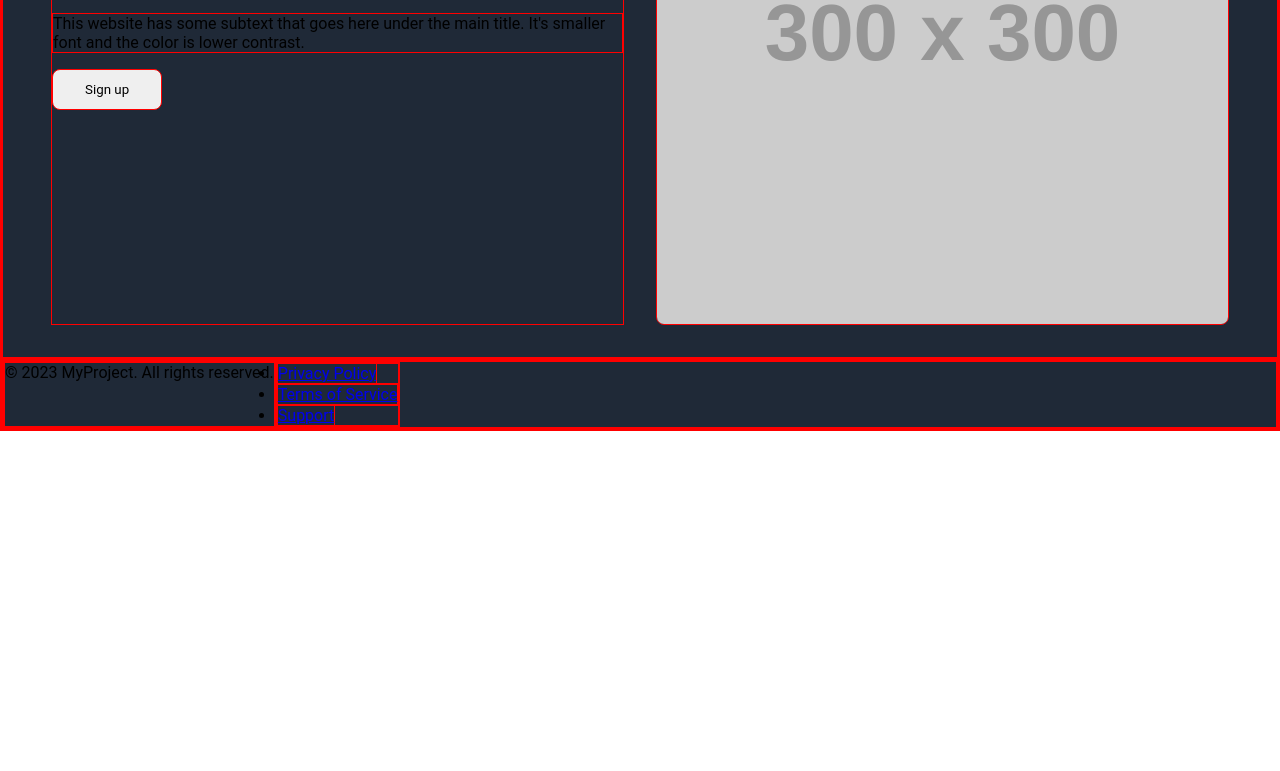
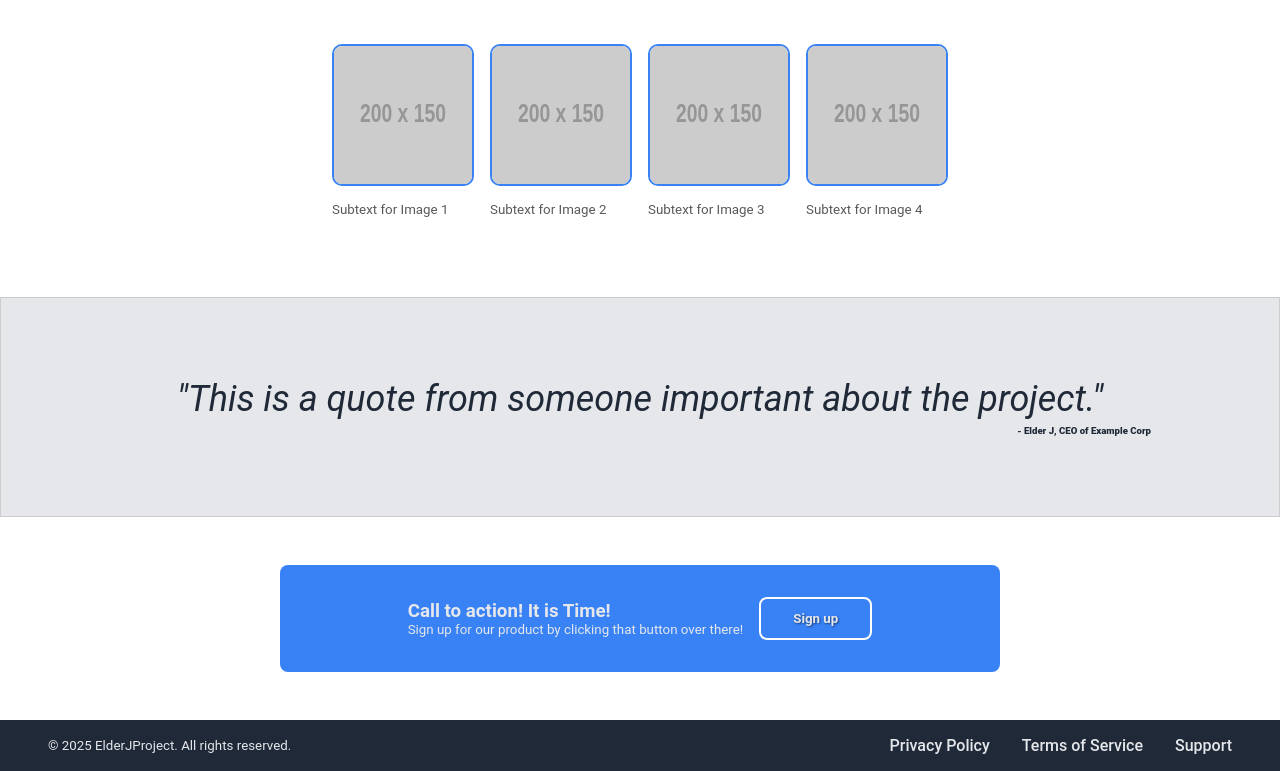
Before and after one commit to Johnayo15/Project-landing-page, a plain HTML site: page index.html in a window 1280 px wide. Shown: the part 345-1116 px from the top of the page. Before the commit the page ends 800 px from the top, so only its background shows below. Drawn offline with Linux system fonts and the light colour scheme; placeholder pictures from the web are drawn by us.

Commit message:
Completed the Landing page project for Odin's Project

```diff
--- a/index.html
+++ b/index.html
@@ -19,25 +19,64 @@
     </header>
     <section class="hero">
       <div class="hero-content">
-        <h1>This website is awesome</h1>
+        <h1 class="h1-text">This website is awesome</h1>
         <p class="hero-secondary">
           This website has some subtext that goes here under the main title.
           It's smaller font and the color is lower contrast.
         </p>
-        <button class="hero-button">Sign up</button>
+        <button class="hero-button button">Sign up</button>
       </div>
 
       <!-- This could be an actual image or placeholder -->
-      <img
-        src="https://via.placeholder.com/300"
-        alt="Placeholder image"
-        class="hero-image"
-      />
+      <!-- <div class="hero-img">
+        <img
+          src="https://via.placeholder.com/300"
+          alt="Placeholder image"
+          class="hero-image"
+        />
+      </div>-->
+      <div class="image-placeholder">Place holder for Image</div>
     </section>
-    <section class="quote.section"></section>
+    <section>
+      <h2 class="information-header-text">Some Random Information</h2>
+      <div class="cards-container">
+        <div class="card">
+          <img src="https://via.placeholder.com/200x150" alt="Image 1" />
+          <p class="subtext">Subtext for Image 1</p>
+        </div>
+        <div class="card">
+          <img src="https://via.placeholder.com/200x150" alt="Image 2" />
+          <p class="subtext">Subtext for Image 2</p>
+        </div>
+        <div class="card">
+          <img src="https://via.placeholder.com/200x150" alt="Image 3" />
+          <p class="subtext">Subtext for Image 3</p>
+        </div>
+        <div class="card">
+          <img src="https://via.placeholder.com/200x150" alt="Image 4" />
+          <p class="subtext">Subtext for Image 4</p>
+        </div>
+      </div>
+    </section>
+
+    <section class="quote-section">
+      <blockquote class="quote-text">
+        "This is a quote from someone important about the project."
+      </blockquote>
+      <p class="quote-author">- Elder J, CEO of Example Corp</p>
+    </section>
+    <section class="call-to-action-container">
+      <div class="call-to-action">
+        <div class="call-to-action-text">
+          <h3>Call to action! It is Time!</h3>
+          <p>Sign up for our product by clicking that button over there!</p>
+        </div>
+        <button class="button call-to-action-button">Sign up</button>
+      </div>
+    </section>
     <footer>
       <div class="footer-content">
-        <p>&copy; 2023 MyProject. All rights reserved.</p>
+        <p>&copy; 2025 ElderJProject. All rights reserved.</p>
         <ul class="footer-links">
           <li><a href="#privacy">Privacy Policy</a></li>
           <li><a href="#terms">Terms of Service</a></li>
--- a/styles.css
+++ b/styles.css
@@ -3,7 +3,8 @@
      margin: 0;
      padding: 0;
      font-family: Roboto, sans-serif;
-     border: 1px solid red;
+     color: #E5E7EB;
+
  }
 
  .navbar {
@@ -19,6 +20,16 @@
      /* For dropdowns/z-index */
      min-height: 60px;
      /* Better touch targets */
+ }
+
+
+ .h1-text {
+     font-weight: bolder;
+     font-size: xx-large;
+ }
+
+ p {
+     font-size: smaller;
  }
 
  .header-link {
@@ -64,29 +75,52 @@
 
  }
 
- .hero-image {
+ .image-placeholder {
+     display: flex;
+     flex: 1;
+     background-color: rgb(97,
+             88, 88);
+     justify-content: center;
+     align-items: center;
+     max-width: 100%;
+     height: auto;
+     object-fit: cover;
+     color: #1F2937;
+     padding: 1rem;
+
+ }
+
+ /*hero-image styling*/
+
+ /*.hero-image {
      flex: 1;
      max-width: 100%;
      height: auto;
      object-fit: cover;
      border-radius: 8px;
-     /* For better image aesthetics */
+
+
+
+ }
+
+ .hero-img {
+     background-color: rgb(98, 92, 92);
  }
 
  .hero-image img {
      width: 100%;
      height: auto;
      border-radius: 8px;
+}
      /* For better image aesthetics */
- }
+
+
 
  /* Make button only as wide as its content */
  .hero-button {
-     width: auto;
-     padding: 0.75rem 2rem;
      align-self: flex-start;
      /* Left-align button */
-     border-radius: 8px;
+
      /* For better aesthetics */
 
  }
@@ -115,17 +149,77 @@
  .button,
  .call-to-action {
      background-color: #3882F6;
+     border-radius: 8px;
+ }
+
+ .button {
+     color: #E5E7EB;
+     font-weight: bold;
+     cursor: pointer;
+     text-shadow: 1px 1px 2px rgba(0, 0, 0, 0.5);
+     border: 2px solid white;
+     width: auto;
+     padding: 0.75rem 2rem;
+
  }
 
  .information-header-text {
      font-size: 36px;
      color: #1F2937;
      font-weight: 900;
+     text-align: center;
  }
 
+ /*Styling for image card section*/
+
+ .cards-container {
+     display: flex;
+     align-items: center;
+     justify-content: center;
+     gap: 1rem;
+     padding: 5rem clamp(2rem, 10vw, 8rem);
+     flex-wrap: wrap;
+
+ }
+
+ .card {
+     display: flex;
+     flex-direction: column;
+     gap: 1rem;
+ }
+
+ .card img {
+     height: 142px;
+     width: 142px;
+     border: solid 2px #3882F6;
+     border-radius: 10px;
+ }
+
+
+
+ .subtext,
+ .card img {
+     color: rgba(0, 0, 0, 0.653);
+ }
+
+ /*  Quote section styles */
+
  .quote-section {
+     width: 100%;
+     display: flex;
+     flex-direction: column;
+     justify-content: center;
+     align-items: center;
+     gap: 0.3em;
      background-color: #E5E7EB;
+     padding: 5rem clamp(2rem, 10vw, 8rem);
+     border: 1px solid #ccc;
+
+
+
+
  }
+
 
  .quote-text {
      font-size: 36px;
@@ -133,9 +227,65 @@
      color: #1F2937;
  }
 
+ .quote-author {
+     align-self: flex-end;
+     font-weight: 1000;
+     font-size: 0.6em;
+     color: #1F2937;
+ }
 
+
+
+ /*call to action styles*/
+
+ .call-to-action-container {
+     display: flex;
+     justify-content: center;
+     align-items: center;
+ }
+
+ .call-to-action {
+
+     display: flex;
+     align-items: center;
+     justify-content: center;
+     gap: 1em;
+     padding: 2rem clamp(2rem, 10vw, 8rem);
+     margin: 3rem;
+ }
+
+ .call-to-action-text {
+     display: flex;
+     flex-direction: column;
+ }
+
+
+
+
+ /* Footer styles */
 
  .footer-content {
      display: flex;
+     justify-content: space-between;
+     align-items: center;
+     padding: 1rem clamp(1rem, 5vw, 3rem);
+     background-color: #1F2937;
+     color: #F9FAF8;
+ }
 
+ .footer-links {
+     display: flex;
+     gap: clamp(1rem, 3vw, 2rem);
+     list-style: none;
+     margin: 0;
+     padding: 0;
  }
+
+ .footer-links a {
+     color: inherit;
+     text-decoration: none;
+     font-weight: 500;
+     padding: 0.5rem 0;
+     position: relative;
+     transition: color 0.2s ease;
+ }
```
